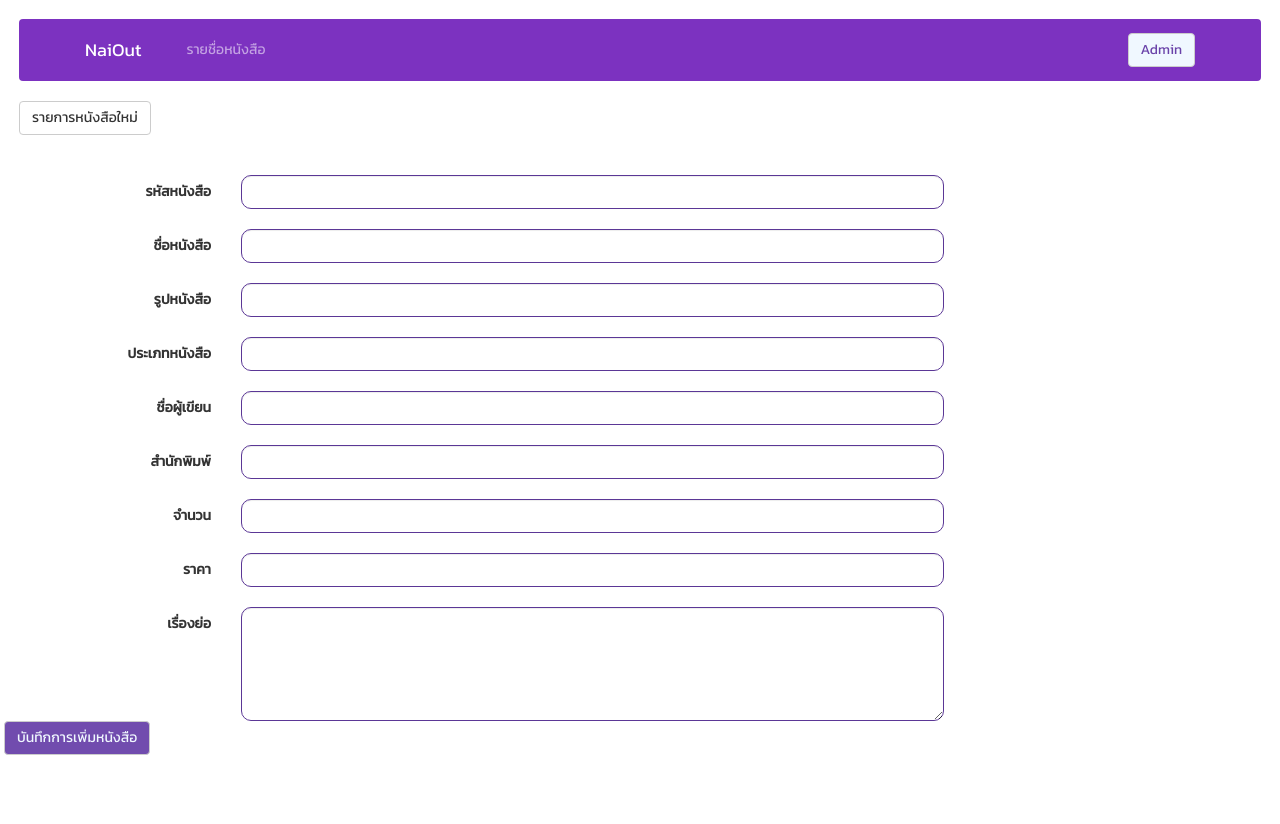
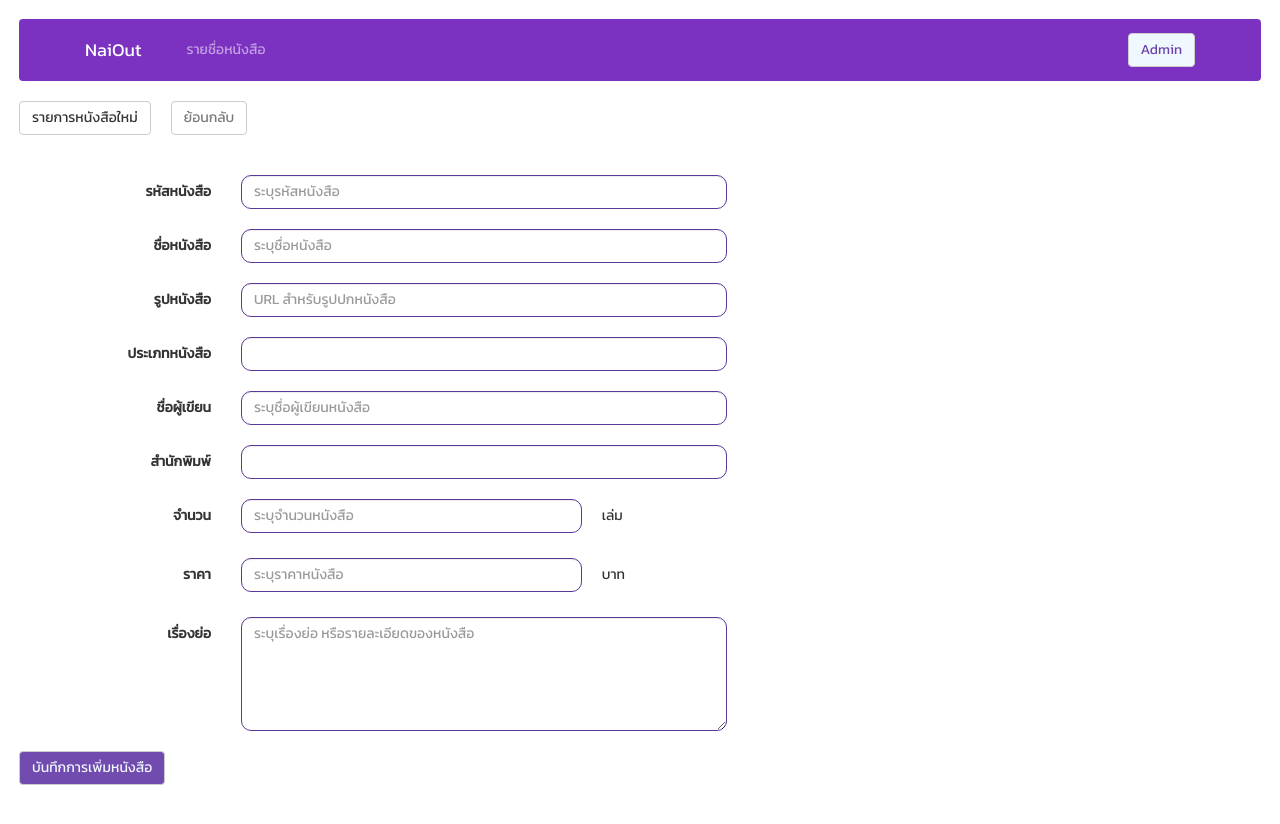
Before and after one commit to windywine7895123/Naiout_Webapp, an Angular app in the folder front_end/: page /add-book in a window 1280 px wide. Built offline with nearby package versions, Linux system fonts and the light colour scheme.

Commit message:
edit UI add-book

```diff
--- a/front_end/src/app/add-book/add-book.component.html
+++ b/front_end/src/app/add-book/add-book.component.html
@@ -1,4 +1,5 @@
 <button type="button" class="btn btn-default">รายการหนังสือใหม่</button>
+<button type="button" class="btn btn-default" id="back" routerLinkActive="active" routerLink="/list">ย้อนกลับ</button>
 
 <!-- <div class="preview">
   <app-preview-book></app-preview-book>
@@ -8,28 +9,28 @@
 
   <div class="form-group">
     <label class="col-sm-2 control-label">รหัสหนังสือ</label>
-    <div class="col-sm-10">
-      <input class="form-control" formControlName="book_id" required type="text">
+    <div class="col-sm-7">
+      <input class="form-control" formControlName="book_id" required type="text" placeholder="ระบุรหัสหนังสือ">
     </div>
   </div>
 
   <div class="form-group">
     <label class="col-sm-2 control-label">ชื่อหนังสือ</label>
-    <div class="col-sm-10">
-      <input class="form-control" formControlName="book_name" required type="text">
+    <div class="col-sm-7">
+      <input class="form-control" formControlName="book_name" required type="text" placeholder="ระบุชื่อหนังสือ">
     </div>
   </div>
 
   <div class="form-group">
     <label class="col-sm-2 control-label">รูปหนังสือ</label>
-    <div class="col-sm-10">
-      <input class="form-control" formControlName="book_image" required type="text">
+    <div class="col-sm-7">
+      <input class="form-control" formControlName="book_image" required type="text" placeholder="URL สำหรับรูปปกหนังสือ">
     </div>
   </div>
 
   <div class="form-group">
     <label class="col-sm-2 control-label">ประเภทหนังสือ</label>
-    <div class="col-sm-10">
+    <div class="col-sm-7">
       <select class="form-control" formControlName="book_type" required type="text" id="sel1">
         <option selected>--เลือกประเภทหนังสือ--</option>
         <option>1</option>
@@ -42,14 +43,14 @@
 
   <div class="form-group">
     <label class="col-sm-2 control-label">ชื่อผู้เขียน</label>
-    <div class="col-sm-10">
-      <input class="form-control" id="focusedInput" formControlName="book_writer" type="text">
+    <div class="col-sm-7">
+      <input class="form-control" id="focusedInput" formControlName="book_writer" type="text" placeholder="ระบุชื่อผู้เขียนหนังสือ">
     </div>
   </div>
 
   <div class="form-group">
     <label class="col-sm-2 control-label">สำนักพิมพ์</label>
-    <div class="col-sm-10">
+    <div class="col-sm-7">
       <select class="form-control" formControlName="book_publisher" id="sel1">
         <option>--เลือกสำนักพิมพ์--</option>
         <option>1</option>
@@ -62,26 +63,28 @@
 
   <div class="form-group">
     <label class="col-sm-2 control-label">จำนวน</label>
-    <div class="col-sm-10">
-      <input class="form-control" id="focusedInput" formControlName="book_item" type="text">
+    <div class="col-sm-5">
+      <input class="form-control" id="focusedInput" formControlName="book_item" type="text" placeholder="ระบุจำนวนหนังสือ">
+      <p>เล่ม</p>
     </div>
   </div>
 
   <div class="form-group">
     <label class="col-sm-2 control-label">ราคา</label>
-    <div class="col-sm-10">
-      <input class="form-control" id="focusedInput" formControlName="book_price" type="text">
+    <div class="col-sm-5">
+      <input class="form-control" id="focusedInput" formControlName="book_price" type="text" placeholder="ระบุราคาหนังสือ">
+      <p>บาท</p>
     </div>
   </div>
 
   <div class="form-group">
     <label class="col-sm-2 control-label">เรื่องย่อ</label>
-    <div class="col-sm-10">
-      <textarea class="form-control" rows="5" id="focusedInput" formControlName="book_detail" type="text"></textarea>
+    <div class="col-sm-7">
+      <textarea class="form-control" rows="5" id="focusedInput" formControlName="book_detail" type="text" placeholder="ระบุเรื่องย่อ หรือรายละเอียดของหนังสือ"></textarea>
     </div>
   </div>
+</form>
 
-  <button type="submit" class="btn btn-default" id="save">บันทึกการเพิ่มหนังสือ</button>
+<button type="submit" class="btn btn-default" id="save">บันทึกการเพิ่มหนังสือ</button>
 
-</form>
 <br><br><br>
```
